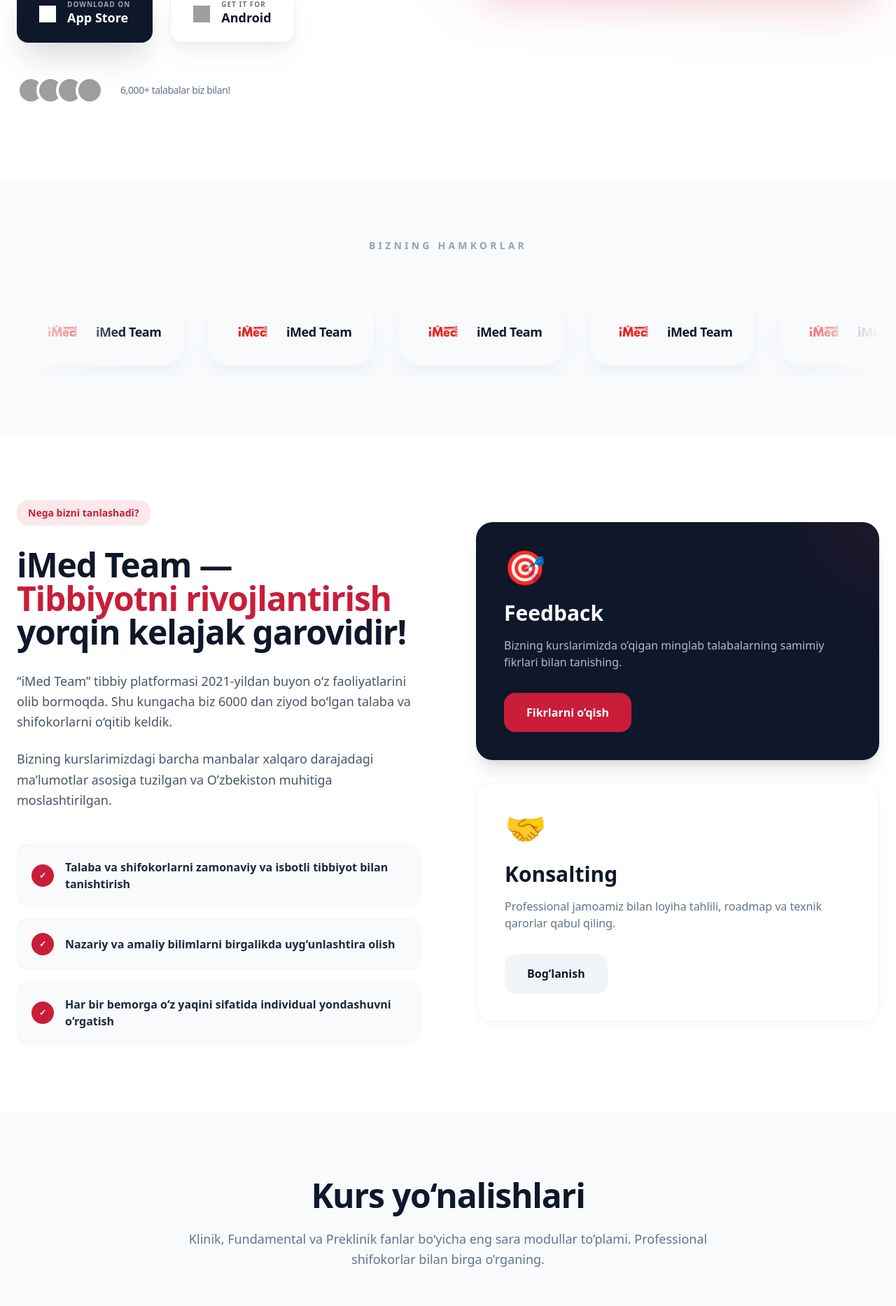
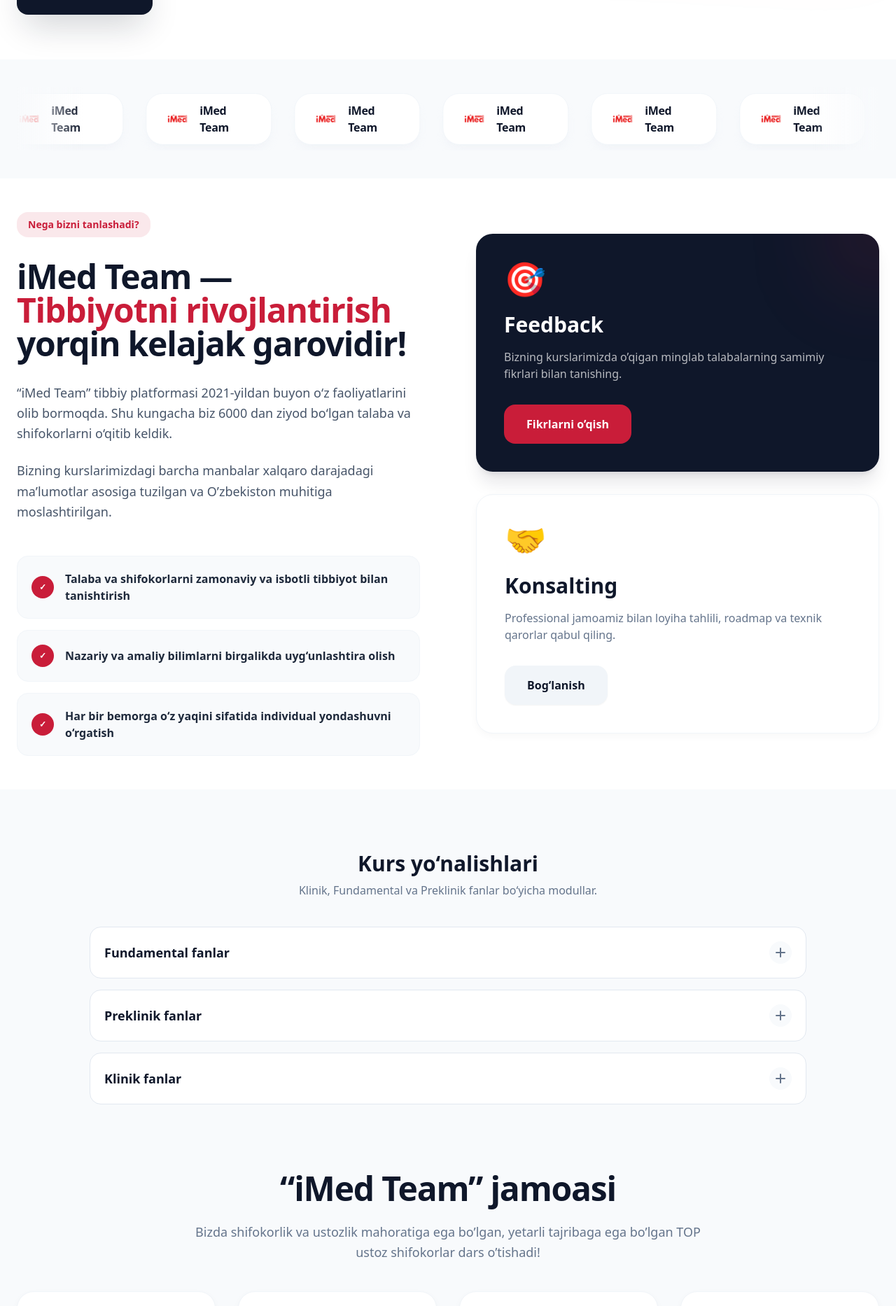
Before and after one commit to john2adam1/imedteam.uz, a Next.js app: page / in a window 1280 px wide. Shown: the part 800-2666 px from the top of the page at 70% size. Built offline with nearby package versions, Linux system fonts and the light colour scheme; no server answers; grey boxes are pictures that could not be loaded.

Commit message:
some changes on ui

```diff
--- a/app/globals.css
+++ b/app/globals.css
@@ -102,10 +102,21 @@
   user-select: none;
 }
 
+@keyframes marquee {
+  0% {
+    transform: translateX(0);
+  }
+
+  100% {
+    transform: translateX(-50%);
+  }
+}
+
 .marquee-track {
   display: flex;
   gap: 2rem;
-  animation: marquee 28s linear infinite;
+  width: max-content;
+  animation: marquee 30s linear infinite;
 }
 
 details>summary {
--- a/components/landing/Contact.tsx
+++ b/components/landing/Contact.tsx
@@ -1,6 +1,6 @@
 export default function Contact() {
     return (
-        <section id="contact" className="py-24 bg-slate-900 relative overflow-hidden">
+        <section id="contact" className="py-12 bg-slate-900 relative overflow-hidden">
             <div className="absolute inset-0 bg-[radial-gradient(circle_at_top_right,rgba(var(--primary),0.05),transparent)] opacity-20"></div>
             <div className="max-w-7xl mx-auto px-6 relative z-10">
                 <div className="grid lg:grid-cols-2 gap-20 items-center">
@@ -55,7 +55,7 @@
                             <div className="mt-10 pt-10 border-t border-slate-100 text-center">
                                 <p className="text-slate-400 font-bold text-sm tracking-wide">
                                     BIZNING RASMIY KANALIMIZ:
-                                    <a href="https://t.me/imedteam" className="text-primary ml-2 hover:underline">@imedteam</a>
+                                    <a href="https://t.me/iMed_team" className="text-primary ml-2 hover:underline">@iMed_team</a>
                                 </p>
                             </div>
                         </div>
--- a/components/landing/CoursesSection.tsx
+++ b/components/landing/CoursesSection.tsx
@@ -53,84 +53,12 @@
     }
 
     return (
-        <section id="courses" className="py-24 bg-slate-50 relative overflow-hidden">
+        <section id="courses" className="py-12 bg-slate-50 relative overflow-hidden">
             <div className="absolute top-0 left-1/4 w-96 h-96 bg-primary/5 rounded-full blur-3xl -z-10"></div>
 
             <div className="max-w-7xl mx-auto px-6">
-                <div className="reveal text-center max-w-3xl mx-auto mb-16">
-                    <h2 className="text-4xl sm:text-5xl font-bold text-slate-900 tracking-tight">
-                        Kurs yo‘nalishlari
-                    </h2>
-                    <p className="text-slate-500 mt-6 text-lg font-medium leading-relaxed">
-                        Klinik, Fundamental va Preklinik fanlar bo‘yicha eng sara modullar to’plami.
-                        Professional shifokorlar bilan birga o’rganing.
-                    </p>
-                </div>
-
-                <div className="grid grid-cols-1 md:grid-cols-2 lg:grid-cols-3 gap-8">
-                    {subjects.length === 0 && !loading && (
-                        <div className="col-span-full py-20 text-center bg-white rounded-3xl border border-slate-100 italic text-slate-400">
-                            Hozircha kurslar mavjud emas.
-                        </div>
-                    )}
-
-                    {subjects.map((subject, idx) => {
-                        const subjectCourses = getCoursesBySubject(subject.id);
-                        if (subjectCourses.length === 0) return null;
-
-                        return (
-                            <div
-                                key={subject.id}
-                                className="reveal group bg-white rounded-3xl p-8 shadow-soft border border-slate-100 hover:shadow-card transition-all duration-300 hover:-translate-y-1 flex flex-col"
-                                style={{ transitionDelay: `${idx * 50}ms` }}
-                            >
-                                <div className="w-16 h-16 rounded-2xl bg-primary/10 flex items-center justify-center text-primary mb-6 group-hover:bg-primary group-hover:text-white transition-all duration-300">
-                                    <Grid className="w-8 h-8" />
-                                </div>
-
-                                <h3 className="text-2xl font-bold text-slate-900 mb-4 group-hover:text-primary transition-colors">
-                                    {subject.name}
-                                </h3>
-
-                                <p className="text-slate-500 text-sm font-medium mb-8 flex-1">
-                                    Ushbu yo‘nalishda {subjectCourses.length} ta professional kurslar mavjud.
-                                </p>
-
-                                <div className="space-y-3">
-                                    {subjectCourses.slice(0, 3).map(course => (
-                                        <Link
-                                            href={`/courses/${course.id}`}
-                                            key={course.id}
-                                            className="flex items-center gap-3 p-3 rounded-xl bg-slate-50 group-hover:bg-white border border-transparent group-hover:border-slate-100 transition-all hover:border-primary/20 hover:text-primary"
-                                        >
-                                            <div className="w-2 h-2 rounded-full bg-primary/40 group-hover:bg-primary"></div>
-                                            <span className="font-bold text-sm truncate">{course.name}</span>
-                                        </Link>
-                                    ))}
-                                    {subjectCourses.length > 3 && (
-                                        <Link
-                                            href="/courses"
-                                            className="block text-center pt-2 text-sm font-bold text-slate-400 hover:text-primary transition-colors"
-                                        >
-                                            Yana {subjectCourses.length - 3} ta kurs...
-                                        </Link>
-                                    )}
-                                </div>
-
-                                <Link
-                                    href="/courses"
-                                    className="mt-8 py-4 px-6 rounded-2xl bg-primary text-white font-bold text-center hover:bg-primary-600 transition-all shadow-md active:scale-95 flex items-center justify-center gap-2"
-                                >
-                                    Ko‘rish
-                                    <span className="group-hover:translate-x-1 transition-transform">→</span>
-                                </Link>
-                            </div>
-                        );
-                    })}
-                </div>
-
                 {/* Curriculum Details */}
-                <div className="mt-20 max-w-5xl mx-auto">
+                <div className="mt-10 max-w-5xl mx-auto">
                     <div className="reveal text-center max-w-2xl mx-auto mb-10">
                         <h3 className="text-3xl font-extrabold text-slate-900">Kurs yo‘nalishlari</h3>
                         <p className="text-slate-500 mt-2 font-medium">Klinik, Fundamental va Preklinik fanlar bo‘yicha modullar.</p>
--- a/components/landing/Hero.tsx
+++ b/components/landing/Hero.tsx
@@ -2,7 +2,7 @@
 
 export default function Hero() {
     return (
-        <section id="home" className="relative overflow-hidden pt-20 pb-16 lg:pt-32 lg:pb-28">
+        <section id="home" className="relative overflow-hidden pt-20 pb-10 lg:pt-32 lg:pb-16">
             <div className="absolute inset-0 -z-10 overflow-hidden">
                 <div className="absolute top-0 right-0 w-[50rem] h-[50rem] rounded-full bg-primary/5 blur-[120px] -translate-y-1/2 translate-x-1/2"></div>
                 <div className="absolute bottom-0 left-0 w-[40rem] h-[40rem] rounded-full bg-primary/10 blur-[100px] translate-y-1/2 -translate-x-1/2"></div>
@@ -42,29 +42,6 @@
                                 <span className="text-lg">App Store</span>
                             </div>
                         </a>
-
-                        <a
-                            href="/assets/app-release.apk"
-                            download
-                            className="group relative px-8 py-5 bg-white text-slate-900 border-2 border-slate-100 rounded-2xl font-bold flex items-center gap-4 hover:border-primary/20 hover:bg-primary/5 transition-all duration-300 shadow-xl shadow-slate-200/50 active:scale-95"
-                        >
-                            <img src="https://upload.wikimedia.org/wikipedia/commons/d/d7/Android_robot.svg" alt="Android" className="w-6 h-6" />
-                            <div className="flex flex-col items-start leading-none text-left">
-                                <span className="text-[10px] uppercase tracking-widest opacity-60">Get it for</span>
-                                <span className="text-lg">Android</span>
-                            </div>
-                        </a>
-                    </div>
-
-                    <div className="mt-12 flex items-center gap-4 text-slate-500 font-medium tracking-tight">
-                        <div className="flex -space-x-3">
-                            {[11, 12, 13, 14].map(i => (
-                                <div key={i} className="w-10 h-10 rounded-full border-4 border-white bg-slate-200 overflow-hidden">
-                                    <img src={`https://i.pravatar.cc/100?img=${i}`} alt="User" />
-                                </div>
-                            ))}
-                        </div>
-                        <span className="text-sm px-2">6,000+ talabalar biz bilan!</span>
                     </div>
                 </div>
 
--- a/components/landing/Partners.tsx
+++ b/components/landing/Partners.tsx
@@ -1,25 +1,21 @@
 export default function Partners() {
     return (
-        <section className="py-20 bg-slate-50 relative overflow-hidden">
+        <section className="py-10 bg-slate-50 relative overflow-hidden">
             <div className="max-w-7xl mx-auto px-6">
-                <div className="reveal text-center mb-12">
-                    <h2 className="text-sm uppercase tracking-[0.3em] font-black text-slate-400">Bizning Hamkorlar</h2>
-                </div>
+                <div className="marquee relative">
+                    <div className="absolute inset-y-0 left-0 w-24 bg-gradient-to-r from-slate-50 to-transparent z-10"></div>
+                    <div className="absolute inset-y-0 right-0 w-24 bg-gradient-to-l from-slate-50 to-transparent z-10"></div>
 
-                <div className="marquee relative">
-                    <div className="absolute inset-y-0 left-0 w-40 bg-gradient-to-r from-slate-50 to-transparent z-10"></div>
-                    <div className="absolute inset-y-0 right-0 w-40 bg-gradient-to-l from-slate-50 to-transparent z-10"></div>
-
-                    <div className="marquee-track py-4">
-                        {[1, 2, 3, 4, 5, 6, 7, 8].map((i) => (
+                    <div className="marquee-track py-2">
+                        {[...Array(20)].map((_, i) => (
                             <div
                                 key={i}
-                                className="flex items-center gap-4 px-8 py-4 rounded-[2rem] border border-slate-100 shadow-xl shadow-slate-200/30 min-w-[240px] group hover:border-primary/20 transition-all duration-500"
+                                className="flex items-center gap-3 px-6 py-3 rounded-[1.5rem] bg-white border border-slate-100 shadow-lg shadow-slate-200/20 min-w-[180px] group hover:border-primary/20 transition-all duration-500"
                             >
-                                <div className="w-16 h-16 rounded-xl flex items-center justify-center flex-shrink-0 group-hover:rotate-12 transition-transform">
-                                    <img src="/assets/favicon.ico.png" alt="Logo" className="w-12 h-12 object-contain" />
+                                <div className="w-10 h-10 rounded-lg flex items-center justify-center flex-shrink-0 group-hover:rotate-12 transition-transform">
+                                    <img src="/assets/favicon.ico.png" alt="Logo" className="w-8 h-8 object-contain" />
                                 </div>
-                                <span className="font-black text-lg text-slate-900 tracking-tight">iMed Team</span>
+                                <span className="font-extrabold text-base text-slate-900 tracking-tight">iMed Team</span>
                             </div>
                         ))}
                     </div>
--- a/components/landing/Services.tsx
+++ b/components/landing/Services.tsx
@@ -1,6 +1,6 @@
 export default function Services() {
     return (
-        <section id="services" className="py-24 bg-white relative">
+        <section id="services" className="py-12 bg-white relative">
             <div className="max-w-7xl mx-auto px-6">
                 <div className="reveal grid lg:grid-cols-2 gap-20 items-center">
                     <div>
--- a/components/landing/Team.tsx
+++ b/components/landing/Team.tsx
@@ -45,9 +45,9 @@
     ];
 
     return (
-        <section id="team" className="py-24 bg-slate-50 relative">
+        <section id="team" className="py-12 bg-slate-50 relative">
             <div className="max-w-7xl mx-auto px-6">
-                <div className="reveal text-center max-w-3xl mx-auto mb-20">
+                <div className="reveal text-center max-w-3xl mx-auto mb-10">
                     <h2 className="text-4xl sm:text-5xl font-bold text-slate-900 tracking-tight leading-tight">
                         “iMed Team” jamoasi
                     </h2>
```
Also changed, not shown: components/landing/Header.tsx (+0 -8 lines).
